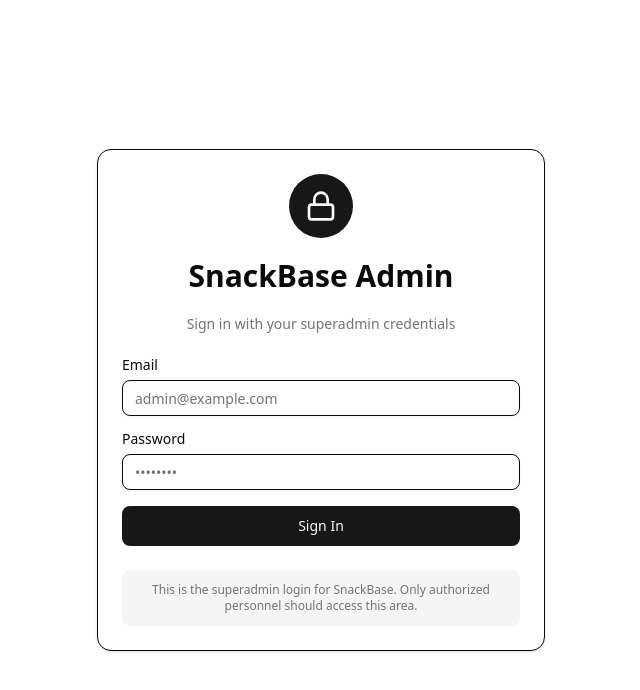
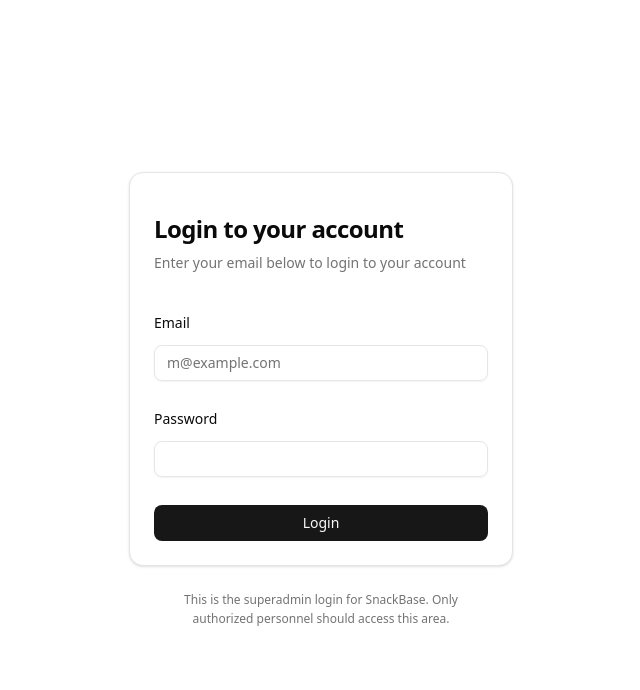
Before and after one commit to lalitgehani/SnackBase, a React (Vite) app in the folder ui/: page /admin/login in a window 1280 px wide. Shown: the top 690 px of the page, without its empty margins (319-959 px from the left). Built offline with nearby package versions, Linux system fonts and the light colour scheme.

Commit message:
feat: introduce new form field components and refactor LoginPage to utilize them.

```diff
--- /dev/null
+++ b/ui/src/components/ui/field.tsx
@@ -0,0 +1,246 @@
+import { useMemo } from "react"
+import { cva, type VariantProps } from "class-variance-authority"
+
+import { cn } from "@/lib/utils"
+import { Label } from "@/components/ui/label"
+import { Separator } from "@/components/ui/separator"
+
+function FieldSet({ className, ...props }: React.ComponentProps<"fieldset">) {
+  return (
+    <fieldset
+      data-slot="field-set"
+      className={cn(
+        "flex flex-col gap-6",
+        "has-[>[data-slot=checkbox-group]]:gap-3 has-[>[data-slot=radio-group]]:gap-3",
+        className
+      )}
+      {...props}
+    />
+  )
+}
+
+function FieldLegend({
+  className,
+  variant = "legend",
+  ...props
+}: React.ComponentProps<"legend"> & { variant?: "legend" | "label" }) {
+  return (
+    <legend
+      data-slot="field-legend"
+      data-variant={variant}
+      className={cn(
+        "mb-3 font-medium",
+        "data-[variant=legend]:text-base",
+        "data-[variant=label]:text-sm",
+        className
+      )}
+      {...props}
+    />
+  )
+}
+
+function FieldGroup({ className, ...props }: React.ComponentProps<"div">) {
+  return (
+    <div
+      data-slot="field-group"
+      className={cn(
+        "group/field-group @container/field-group flex w-full flex-col gap-7 data-[slot=checkbox-group]:gap-3 [&>[data-slot=field-group]]:gap-4",
+        className
+      )}
+      {...props}
+    />
+  )
+}
+
+const fieldVariants = cva(
+  "group/field flex w-full gap-3 data-[invalid=true]:text-destructive",
+  {
+    variants: {
+      orientation: {
+        vertical: ["flex-col [&>*]:w-full [&>.sr-only]:w-auto"],
+        horizontal: [
+          "flex-row items-center",
+          "[&>[data-slot=field-label]]:flex-auto",
+          "has-[>[data-slot=field-content]]:items-start has-[>[data-slot=field-content]]:[&>[role=checkbox],[role=radio]]:mt-px",
+        ],
+        responsive: [
+          "flex-col [&>*]:w-full [&>.sr-only]:w-auto @md/field-group:flex-row @md/field-group:items-center @md/field-group:[&>*]:w-auto",
+          "@md/field-group:[&>[data-slot=field-label]]:flex-auto",
+          "@md/field-group:has-[>[data-slot=field-content]]:items-start @md/field-group:has-[>[data-slot=field-content]]:[&>[role=checkbox],[role=radio]]:mt-px",
+        ],
+      },
+    },
+    defaultVariants: {
+      orientation: "vertical",
+    },
+  }
+)
+
+function Field({
+  className,
+  orientation = "vertical",
+  ...props
+}: React.ComponentProps<"div"> & VariantProps<typeof fieldVariants>) {
+  return (
+    <div
+      role="group"
+      data-slot="field"
+      data-orientation={orientation}
+      className={cn(fieldVariants({ orientation }), className)}
+      {...props}
+    />
+  )
+}
+
+function FieldContent({ className, ...props }: React.ComponentProps<"div">) {
+  return (
+    <div
+      data-slot="field-content"
+      className={cn(
+        "group/field-content flex flex-1 flex-col gap-1.5 leading-snug",
+        className
+      )}
+      {...props}
+    />
+  )
+}
+
+function FieldLabel({
+  className,
+  ...props
+}: React.ComponentProps<typeof Label>) {
+  return (
+    <Label
+      data-slot="field-label"
+      className={cn(
+        "group/field-label peer/field-label flex w-fit gap-2 leading-snug group-data-[disabled=true]/field:opacity-50",
+        "has-[>[data-slot=field]]:w-full has-[>[data-slot=field]]:flex-col has-[>[data-slot=field]]:rounded-md has-[>[data-slot=field]]:border [&>*]:data-[slot=field]:p-4",
+        "has-data-[state=checked]:bg-primary/5 has-data-[state=checked]:border-primary dark:has-data-[state=checked]:bg-primary/10",
+        className
+      )}
+      {...props}
+    />
+  )
+}
+
+function FieldTitle({ className, ...props }: React.ComponentProps<"div">) {
+  return (
+    <div
+      data-slot="field-label"
+      className={cn(
+        "flex w-fit items-center gap-2 text-sm leading-snug font-medium group-data-[disabled=true]/field:opacity-50",
+        className
+      )}
+      {...props}
+    />
+  )
+}
+
+function FieldDescription({ className, ...props }: React.ComponentProps<"p">) {
+  return (
+    <p
+      data-slot="field-description"
+      className={cn(
+        "text-muted-foreground text-sm leading-normal font-normal group-has-[[data-orientation=horizontal]]/field:text-balance",
+        "last:mt-0 nth-last-2:-mt-1 [[data-variant=legend]+&]:-mt-1.5",
+        "[&>a:hover]:text-primary [&>a]:underline [&>a]:underline-offset-4",
+        className
+      )}
+      {...props}
+    />
+  )
+}
+
+function FieldSeparator({
+  children,
+  className,
+  ...props
+}: React.ComponentProps<"div"> & {
+  children?: React.ReactNode
+}) {
+  return (
+    <div
+      data-slot="field-separator"
+      data-content={!!children}
+      className={cn(
+        "relative -my-2 h-5 text-sm group-data-[variant=outline]/field-group:-mb-2",
+        className
+      )}
+      {...props}
+    >
+      <Separator className="absolute inset-0 top-1/2" />
+      {children && (
+        <span
+          className="bg-background text-muted-foreground relative mx-auto block w-fit px-2"
+          data-slot="field-separator-content"
+        >
+          {children}
+        </span>
+      )}
+    </div>
+  )
+}
+
+function FieldError({
+  className,
+  children,
+  errors,
+  ...props
+}: React.ComponentProps<"div"> & {
+  errors?: Array<{ message?: string } | undefined>
+}) {
+  const content = useMemo(() => {
+    if (children) {
+      return children
+    }
+
+    if (!errors?.length) {
+      return null
+    }
+
+    const uniqueErrors = [
+      ...new Map(errors.map((error) => [error?.message, error])).values(),
+    ]
+
+    if (uniqueErrors?.length == 1) {
+      return uniqueErrors[0]?.message
+    }
+
+    return (
+      <ul className="ml-4 flex list-disc flex-col gap-1">
+        {uniqueErrors.map(
+          (error, index) =>
+            error?.message && <li key={index}>{error.message}</li>
+        )}
+      </ul>
+    )
+  }, [children, errors])
+
+  if (!content) {
+    return null
+  }
+
+  return (
+    <div
+      role="alert"
+      data-slot="field-error"
+      className={cn("text-destructive text-sm font-normal", className)}
+      {...props}
+    >
+      {content}
+    </div>
+  )
+}
+
+export {
+  Field,
+  FieldLabel,
+  FieldDescription,
+  FieldError,
+  FieldGroup,
+  FieldLegend,
+  FieldSeparator,
+  FieldSet,
+  FieldContent,
+  FieldTitle,
+}
--- a/ui/src/components/ui/separator.tsx
+++ b/ui/src/components/ui/separator.tsx
@@ -1,3 +1,5 @@
+"use client"
+
 import * as React from "react"
 import * as SeparatorPrimitive from "@radix-ui/react-separator"
 
--- a/ui/src/index.css
+++ b/ui/src/index.css
@@ -1,30 +1,7 @@
 @import "tailwindcss";
 
-/* Custom CSS variables for the admin UI */
-:root {
-  --background: 222.2 84% 4.9%;
-  --foreground: 210 40% 98%;
-  --card: 222.2 84% 4.9%;
-  --card-foreground: 210 40% 98%;
-  --popover: 222.2 84% 4.9%;
-  --popover-foreground: 210 40% 98%;
-  --primary: 217.2 91.2% 59.8%;
-  --primary-foreground: 222.2 47.4% 11.2%;
-  --secondary: 217.2 32.6% 17.5%;
-  --secondary-foreground: 210 40% 98%;
-  --muted: 217.2 32.6% 17.5%;
-  --muted-foreground: 215 20.2% 65.1%;
-  --accent: 217.2 32.6% 17.5%;
-  --accent-foreground: 210 40% 98%;
-  --destructive: 0 62.8% 30.6%;
-  --destructive-foreground: 210 40% 98%;
-  --border: 217.2 32.6% 17.5%;
-  --input: 217.2 32.6% 17.5%;
-  --ring: 224.3 76.3% 48%;
-}
-
 * {
-  border-color: hsl(var(--border));
+  border-color: var(--border);
 }
 
 body {
--- a/ui/src/pages/LoginPage.tsx
+++ b/ui/src/pages/LoginPage.tsx
@@ -1,17 +1,24 @@
-/**
- * Login page for superadmin authentication
- */
-
 import { useState } from 'react';
 import { useNavigate } from 'react-router';
 import { useForm } from 'react-hook-form';
 import { zodResolver } from '@hookform/resolvers/zod';
 import { z } from 'zod';
-import { Loader2, Lock } from 'lucide-react';
+import { Loader2 } from 'lucide-react';
 import { Button } from '@/components/ui/button';
 import { Input } from '@/components/ui/input';
-import { Label } from '@/components/ui/label';
-import { Card, CardContent, CardDescription, CardHeader, CardTitle } from '@/components/ui/card';
+import {
+    Card,
+    CardContent,
+    CardDescription,
+    CardHeader,
+    CardTitle,
+} from '@/components/ui/card';
+import {
+    Field,
+    FieldGroup,
+    FieldLabel,
+    FieldError,
+} from '@/components/ui/field';
 import { useAuthStore } from '@/stores/auth.store';
 import { handleApiError } from '@/lib/api';
 
@@ -49,83 +56,81 @@ export default function LoginPage() {
     };
 
     return (
-        <div className="flex min-h-screen items-center justify-center bg-background p-4">
-            <Card className="w-full max-w-md">
-                <CardHeader className="space-y-3 text-center">
-                    <div className="mx-auto flex h-16 w-16 items-center justify-center rounded-full bg-primary">
-                        <Lock className="h-8 w-8 text-primary-foreground" />
-                    </div>
-                    <CardTitle className="text-3xl font-bold">SnackBase Admin</CardTitle>
-                    <CardDescription>
-                        Sign in with your superadmin credentials
+        <div className="flex min-h-svh w-full items-center justify-center p-6 md:p-10">
+            <div className="w-full max-w-sm">
+                <Card>
+                    <CardHeader className="text-left py-4">
+                        <CardTitle className="text-2xl font-semibold tracking-tight">
+                            Login to your account
+                        </CardTitle>
+                        <CardDescription className="text-muted-foreground">
+                            Enter your email below to login to your account
                         </CardDescription>
                     </CardHeader>
-
                     <CardContent>
-                    <form onSubmit={handleSubmit(onSubmit)} className="space-y-4">
-                        {/* Email field */}
-                        <div className="space-y-2">
-                            <Label htmlFor="email">Email</Label>
+                        <form onSubmit={handleSubmit(onSubmit)}>
+                            <FieldGroup>
+                                <Field>
+                                    <FieldLabel htmlFor="email" className="text-sm font-medium">
+                                        Email
+                                    </FieldLabel>
                                     <Input
                                         id="email"
                                         type="email"
-                                placeholder="admin@example.com"
+                                        placeholder="m@example.com"
                                         {...register('email')}
                                         disabled={isSubmitting}
                                     />
-                            {errors.email && (
-                                <p className="text-sm text-destructive">{errors.email.message}</p>
-                            )}
+                                    <FieldError errors={[errors.email]} />
+                                </Field>
+                                <Field>
+                                    <div className="flex items-center">
+                                        <FieldLabel
+                                            htmlFor="password"
+                                            className="text-sm font-medium"
+                                        >
+                                            Password
+                                        </FieldLabel>
+
                                     </div>
-
-                        {/* Password field */}
-                        <div className="space-y-2">
-                            <Label htmlFor="password">Password</Label>
                                     <Input
                                         id="password"
                                         type="password"
-                                placeholder="••••••••"
                                         {...register('password')}
                                         disabled={isSubmitting}
                                     />
-                            {errors.password && (
-                                <p className="text-sm text-destructive">{errors.password.message}</p>
-                            )}
-                        </div>
+                                    <FieldError errors={[errors.password]} />
+                                </Field>
 
-                        {/* Error message */}
                                 {error && (
                                     <div className="rounded-md bg-destructive/10 border border-destructive/20 p-3">
                                         <p className="text-sm text-destructive">{error}</p>
                                     </div>
                                 )}
 
-                        {/* Submit button */}
-                        <Button
-                            type="submit"
-                            className="w-full"
-                            size="lg"
-                            disabled={isSubmitting}
-                        >
+                                <Field className="gap-4">
+                                    <Button type="submit" className="w-full" disabled={isSubmitting}>
                                         {isSubmitting ? (
                                             <>
                                                 <Loader2 className="mr-2 h-4 w-4 animate-spin" />
-                                    Signing in...
+                                                Logging in...
                                             </>
                                         ) : (
-                                'Sign In'
+                                            'Login'
                                         )}
                                     </Button>
+
+
+                                </Field>
+                            </FieldGroup>
                         </form>
-
-                    {/* Info note */}
-                    <div className="mt-6 rounded-md bg-muted p-3">
-                        <p className="text-xs text-muted-foreground text-center">
-                            This is the superadmin login for SnackBase. Only authorized personnel should access this area.
-                        </p>
-                    </div>
                     </CardContent>
                 </Card>
+                <div className="text-balance text-muted-foreground text-center text-xs mt-6 px-8 leading-relaxed">
+                    This is the superadmin login for SnackBase. Only authorized personnel should
+                    access this area.
+                </div>
+            </div>
         </div>
     );
 }
```
Lines whose indentation alone changed are shown as unchanged.
